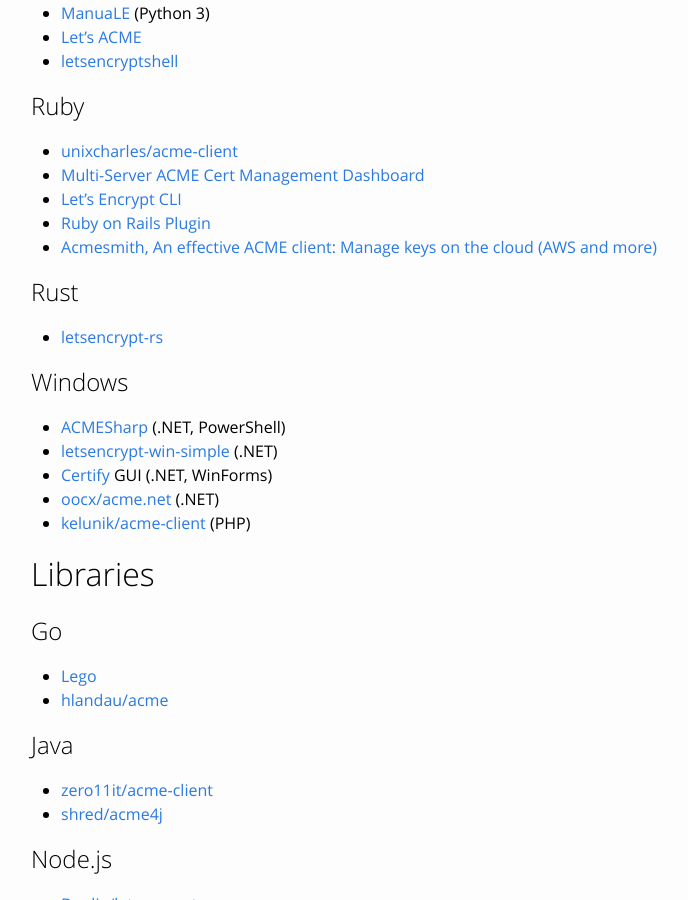
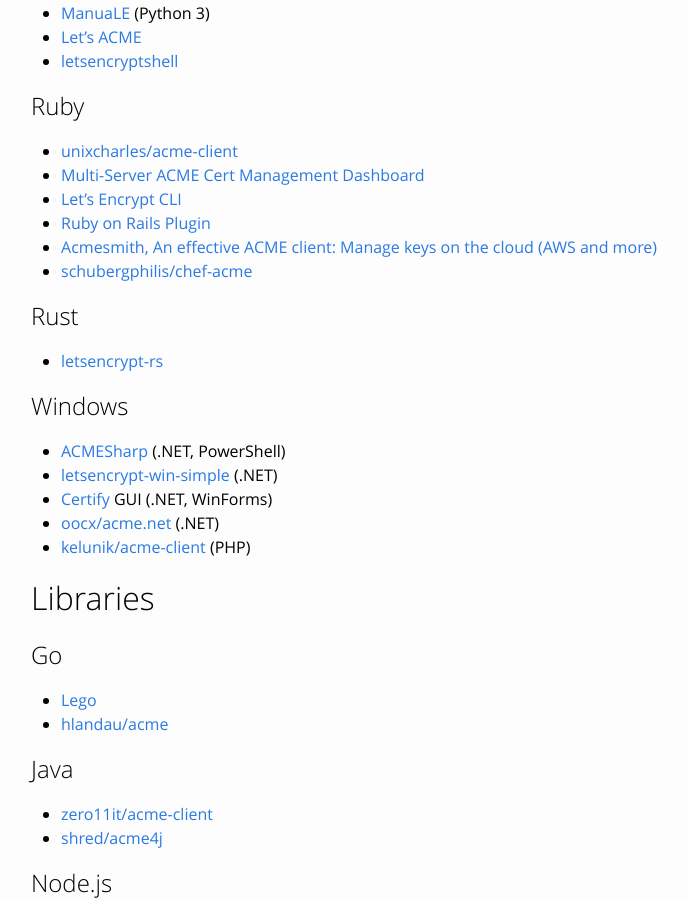
Before and after one commit to snowman1120/website, a Jekyll site: the page built from docs/client-options.md, in a window 1280 px wide and 900 px high, scrolled down 1926 px. Shown: the whole window, without its empty margins (139-827 px from the left). Built offline with Jekyll 4.4.1, drawn with Linux system fonts in a browser that asks for light colours.

Commit message:
Add chef-acme client.

```diff
--- a/docs/client-options.md
+++ b/docs/client-options.md
@@ -88,6 +88,7 @@ third party clients.
 - [Let's Encrypt CLI](https://github.com/zealot128/ruby-letsencrypt-cli)
 - [Ruby on Rails Plugin](https://github.com/lgromanowski/letsencrypt-plugin)
 - [Acmesmith, An effective ACME client: Manage keys on the cloud (AWS and more)](https://github.com/sorah/acmesmith)
+- [schubergphilis/chef-acme](https://github.com/schubergphilis/chef-acme)
 
 ## Rust
 
```
